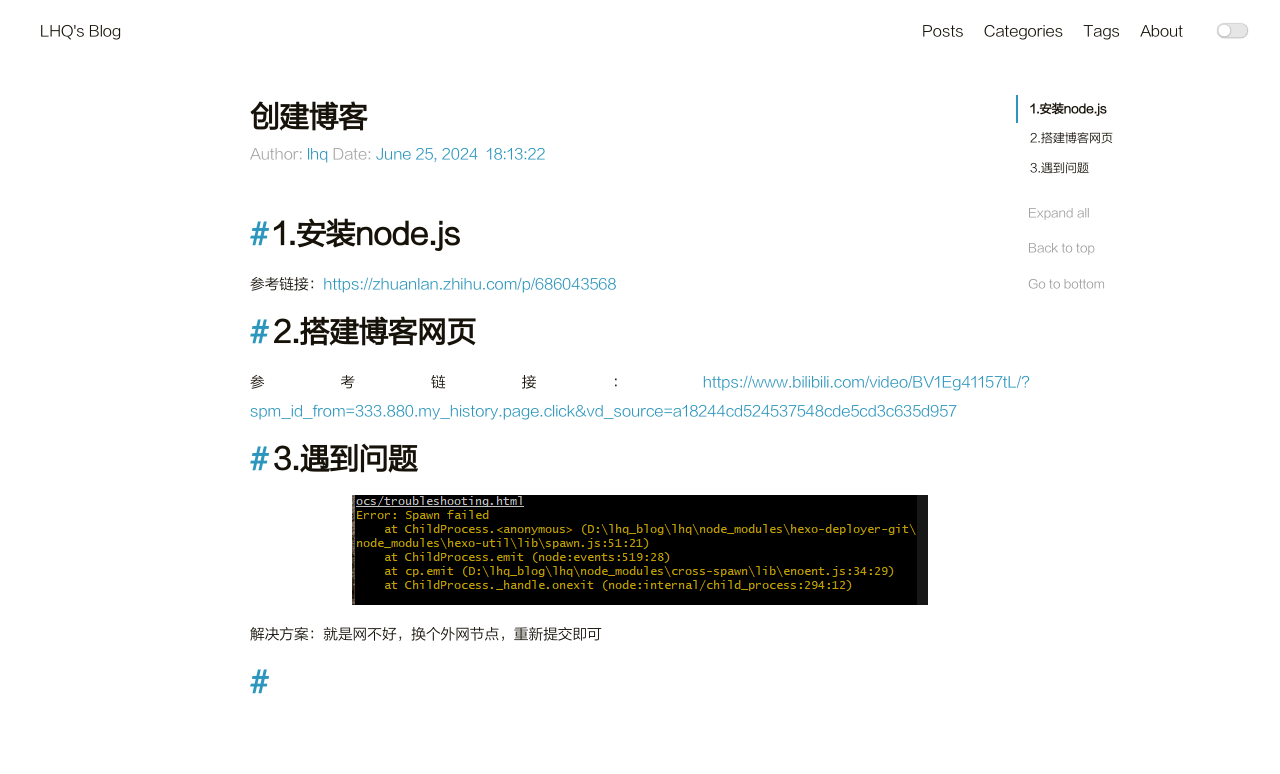
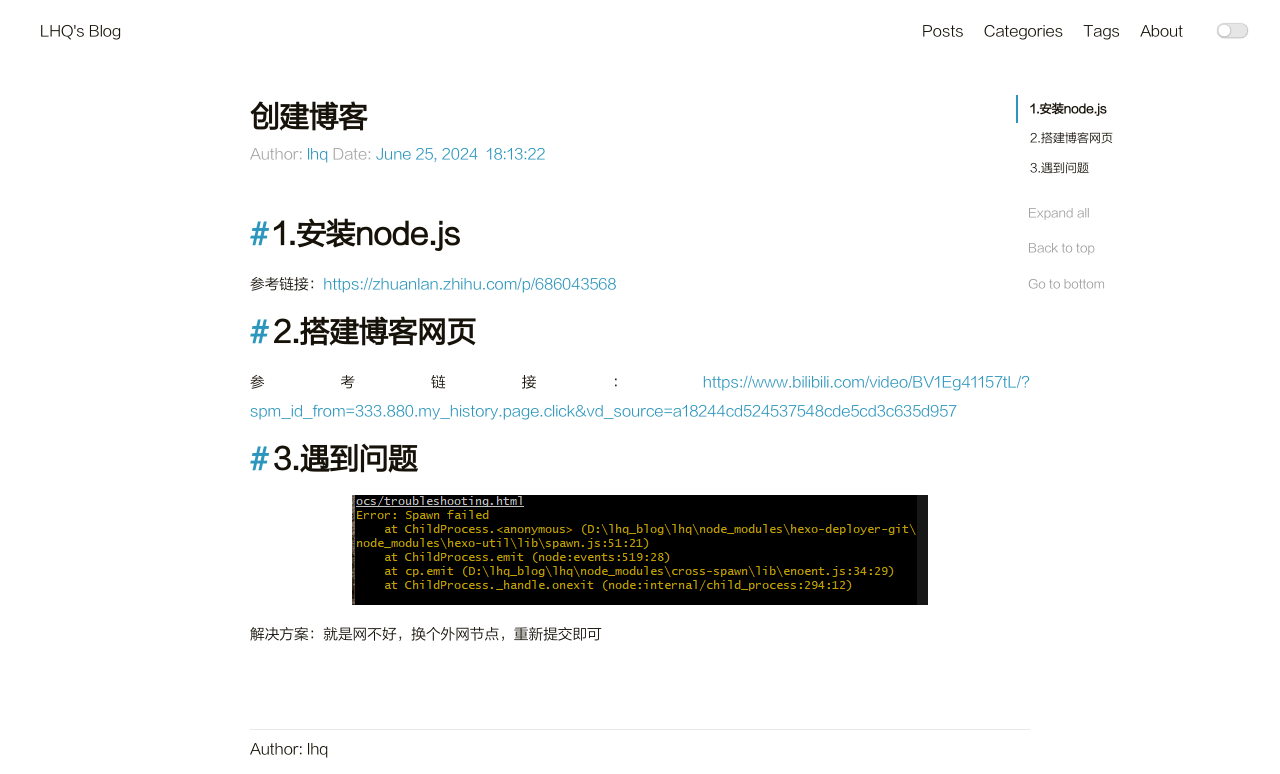
Before and after one commit to lhqxcc/lhqxcc.github.io, a plain HTML site: page 2024/06/25/blog/index.html in a window 1280 px wide. Shown: the top 774 px of the page. Drawn offline with Linux system fonts and the light colour scheme.

Commit message:
Site updated: 2024-06-27 14:32:56

```diff
--- a/2024/06/25/blog/index.html
+++ b/2024/06/25/blog/index.html
@@ -218,7 +218,7 @@
 <h1 id="2-搭建博客网页"><a href="#2-搭建博客网页" class="headerlink" title="2.搭建博客网页"></a>2.搭建博客网页</h1><p>参考链接：<a target="_blank" rel="noopener" href="https://www.bilibili.com/video/BV1Eg41157tL/?spm_id_from=333.880.my_history.page.click&vd_source=a18244cd524537548cde5cd3c635d957">https://www.bilibili.com/video/BV1Eg41157tL/?spm_id_from=333.880.my_history.page.click&amp;vd_source=a18244cd524537548cde5cd3c635d957</a></p>
 <h1 id="3-遇到问题"><a href="#3-遇到问题" class="headerlink" title="3.遇到问题"></a>3.遇到问题</h1><p><img src="/../image/1.png"></p>
 <p>解决方案：就是网不好，换个外网节点，重新提交即可</p>
-<h1 id=""><a href="#" class="headerlink" title=""></a></h1>
+
         </div>
 
 
```
